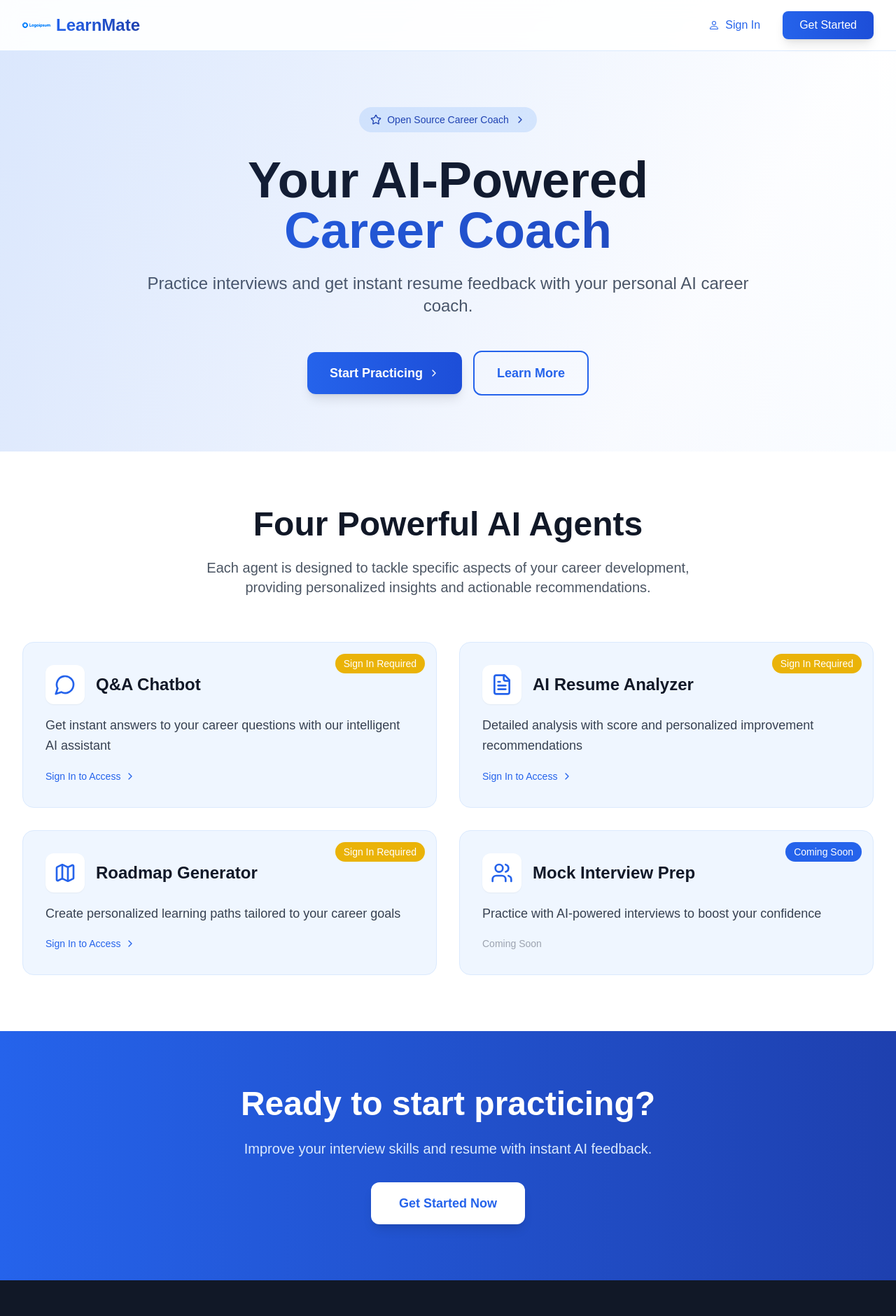
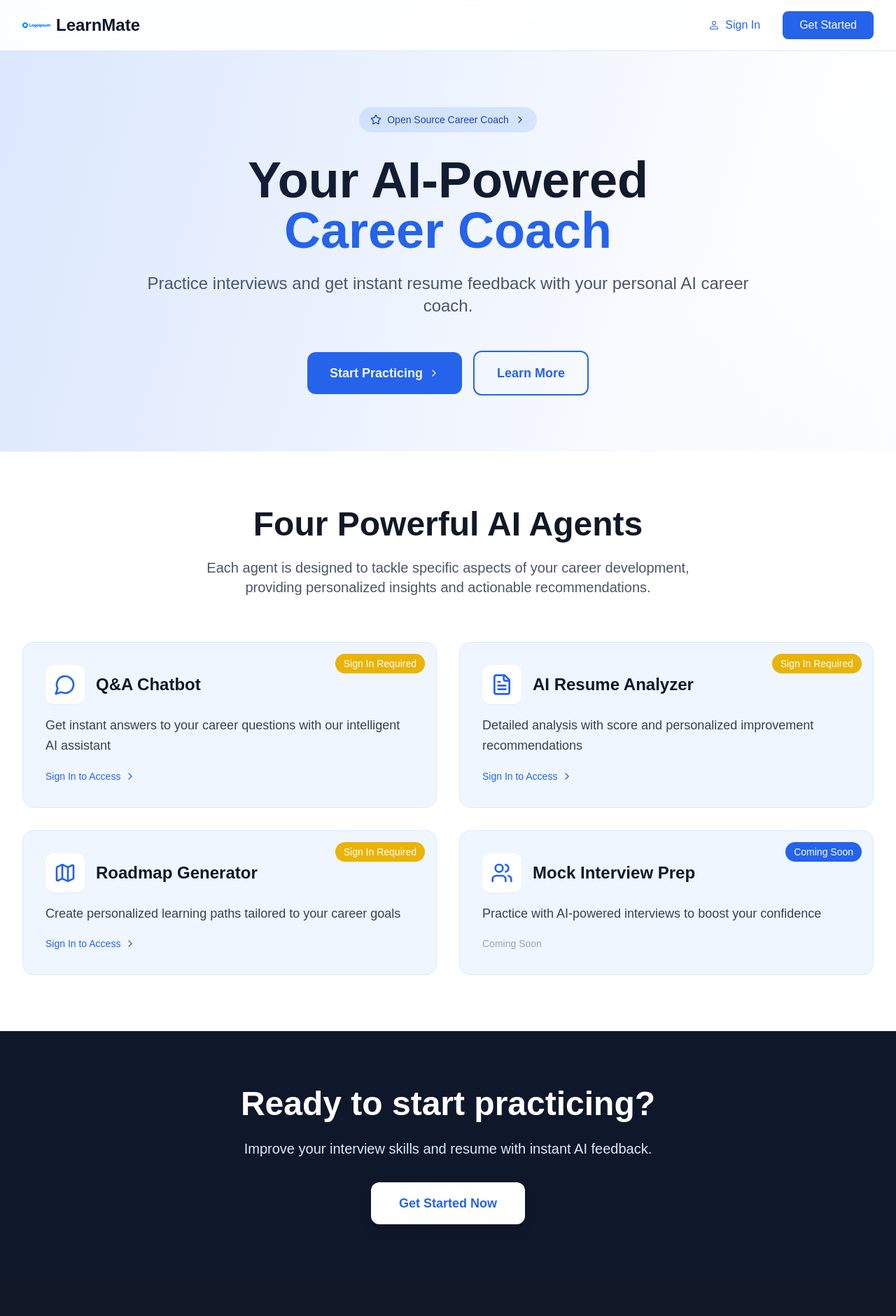
Before and after one commit to AnujYadav-1915/AI_Career_Coach_Agent, a Next.js app: page / in a window 1280 px wide. Shown: the top 1880 px of the page at 70% size. Built offline with nearby package versions, Linux system fonts and the light colour scheme; no server answers.

Commit message:
design: replace AI-generated vaporwave gradients and bouncy UI with professional flat design

```diff
--- a/app/(routes)/ai-tools/ai-resume-analyzer/_components/Report.tsx
+++ b/app/(routes)/ai-tools/ai-resume-analyzer/_components/Report.tsx
@@ -184,7 +184,7 @@ function Report({ aiReport }: any) {
       </div>
 
       {/* Resume Score */}
-      <div className="bg-gradient-to-r from-[#BE575F] via-[#A338E3] to-[#AC76D6] rounded-lg shadow-md p-6 mb-6 border border-blue-200 transform hover:scale-[1.01] transition-transform duration-300 ease-in-out">
+      <div className="bg-slate-900 rounded-xl p-6 mb-6 border border-slate-800 shadow-sm">
         <h3 className="text-xl font-bold text-white mb-4 flex items-center">
           <i className="fas fa-star text-yellow-500 mr-2"></i> Overall Score
         </h3>
--- a/app/(routes)/dashboard/_components/welcomeBanner.tsx
+++ b/app/(routes)/dashboard/_components/welcomeBanner.tsx
@@ -3,11 +3,12 @@ import React from 'react'
 
 function WelcomeBanner() {
     return(
-        <div className='p-5 bg-gradient-to-r from-[#BE575F] via-[#A338E3] to-[#AC76D6] rounded-xl'>
-            <h2 className='font-bold text-2xl text-white'> AI Career Coach Agent</h2>
-            <p className='text-white'>Smarter career decisions start here — get tailored advice, real-time market insights, and a roadmap built just for you with the power of AI.</p>
-            <Button variant={'outline'} className='mt-3'>
-                Let's Get Started </Button>
+        <div className='p-6 bg-slate-900 rounded-xl border border-slate-800 shadow-sm'>
+            <h2 className='font-bold text-2xl text-white mb-2'> AI Career Coach Agent</h2>
+            <p className='text-slate-300 leading-relaxed'>Smarter career decisions start here — get tailored advice, real-time market insights, and a roadmap built just for you with the power of AI.</p>
+            <Button variant={'secondary'} className='mt-4 bg-white text-slate-900 hover:bg-slate-100'>
+                Let's Get Started
+            </Button>
         </div>
     )
 }
--- a/app/page.tsx
+++ b/app/page.tsx
@@ -63,7 +63,7 @@ export default function LearnMateHomepage() {
           <div className="flex justify-between items-center py-4">
             <div className="flex items-center space-x-2">
               <Image src={'/logo.svg'} alt="logo" width={40} height={40} />
-              <span className="text-2xl font-bold bg-gradient-to-r from-blue-600 to-blue-800 bg-clip-text text-transparent">
+              <span className="text-2xl font-bold text-slate-900">
                 LearnMate
               </span>
             </div>
@@ -82,7 +82,7 @@ export default function LearnMateHomepage() {
                   </SignInButton>
 
                   <SignInButton mode='modal' signUpForceRedirectUrl={'/dashboard'}>
-                    <button className="px-6 py-2 bg-gradient-to-r from-blue-600 to-blue-700 text-white rounded-lg hover:from-blue-700 hover:to-blue-800 transition-all duration-200 shadow-lg hover:shadow-xl">
+                    <button className="px-6 py-2 bg-blue-600 text-white rounded-lg hover:bg-blue-700 transition-colors duration-200">
                       Get Started
                     </button>
                   </SignInButton>
@@ -90,7 +90,7 @@ export default function LearnMateHomepage() {
               ) : (
                 <>
                   <Link href="/dashboard">
-                    <button className="px-6 py-2 bg-gradient-to-r from-blue-600 to-blue-700 text-white rounded-lg hover:from-blue-700 hover:to-blue-800 transition-all duration-200 shadow-lg hover:shadow-xl">
+                    <button className="px-6 py-2 bg-blue-600 text-white rounded-lg hover:bg-blue-700 transition-colors duration-200">
                       Dashboard
                     </button>
                   </Link>
@@ -121,7 +121,7 @@ export default function LearnMateHomepage() {
             {/* Main Heading */}
             <h1 className="text-5xl md:text-7xl font-bold text-gray-900 mb-6 leading-tight">
               Your AI-Powered
-              <span className="block bg-gradient-to-r from-blue-600 to-blue-800 bg-clip-text text-transparent">
+              <span className="block text-blue-600">
                 Career Coach
               </span>
             </h1>
@@ -135,7 +135,7 @@ export default function LearnMateHomepage() {
             <div className="flex flex-col sm:flex-row gap-4 justify-center items-center">
               {isSignedIn ? (
                 <Link href="/dashboard">
-                  <button className="px-8 py-4 bg-gradient-to-r from-blue-600 to-blue-700 text-white rounded-xl font-semibold text-lg hover:from-blue-700 hover:to-blue-800 transition-all duration-200 shadow-lg hover:shadow-xl transform hover:-translate-y-1 flex items-center gap-2">
+                  <button className="px-8 py-4 bg-blue-600 text-white rounded-xl font-semibold text-lg hover:bg-blue-700 transition-colors duration-200 flex items-center gap-2">
                     Go to Dashboard
                     <svg className="flex-shrink-0 size-4" xmlns="http://www.w3.org/2000/svg" width="24" height="24" viewBox="0 0 24 24" fill="none" stroke="currentColor" strokeWidth="2" strokeLinecap="round" strokeLinejoin="round">
                       <path d="m9 18 6-6-6-6" />
@@ -144,7 +144,7 @@ export default function LearnMateHomepage() {
                 </Link>
               ) : (
                 <SignInButton mode='modal' signUpForceRedirectUrl={'/dashboard'}>
-                  <button className="px-8 py-4 bg-gradient-to-r from-blue-600 to-blue-700 text-white rounded-xl font-semibold text-lg hover:from-blue-700 hover:to-blue-800 transition-all duration-200 shadow-lg hover:shadow-xl transform hover:-translate-y-1 flex items-center gap-2">
+                  <button className="px-8 py-4 bg-blue-600 text-white rounded-xl font-semibold text-lg hover:bg-blue-700 transition-colors duration-200 flex items-center gap-2">
                     Start Practicing
                     <svg className="flex-shrink-0 size-4" xmlns="http://www.w3.org/2000/svg" width="24" height="24" viewBox="0 0 24 24" fill="none" stroke="currentColor" strokeWidth="2" strokeLinecap="round" strokeLinejoin="round">
                       <path d="m9 18 6-6-6-6" />
@@ -231,7 +231,7 @@ export default function LearnMateHomepage() {
       </section>
 
       {/* CTA Section */}
-      <section className="py-20 bg-gradient-to-r from-blue-600 to-blue-800">
+      <section className="py-20 bg-slate-900">
         <div className="max-w-4xl mx-auto text-center px-4 sm:px-6 lg:px-8">
           <h2 className="text-4xl md:text-5xl font-bold text-white mb-6">
             Ready to start practicing?
@@ -260,7 +260,7 @@ export default function LearnMateHomepage() {
         <div className="max-w-7xl mx-auto px-4 sm:px-6 lg:px-8">
           <div className="flex flex-col md:flex-row justify-between items-center">
             <div className="flex items-center space-x-2 mb-4 md:mb-0">
-              <div className="w-8 h-8 bg-gradient-to-br from-blue-600 to-blue-700 rounded-lg flex items-center justify-center">
+              <div className="w-8 h-8 bg-blue-600 rounded-lg flex items-center justify-center">
                 <Brain className="w-5 h-5 text-white" />
               </div>
               <span className="text-xl font-bold">LearnMate</span>
```
